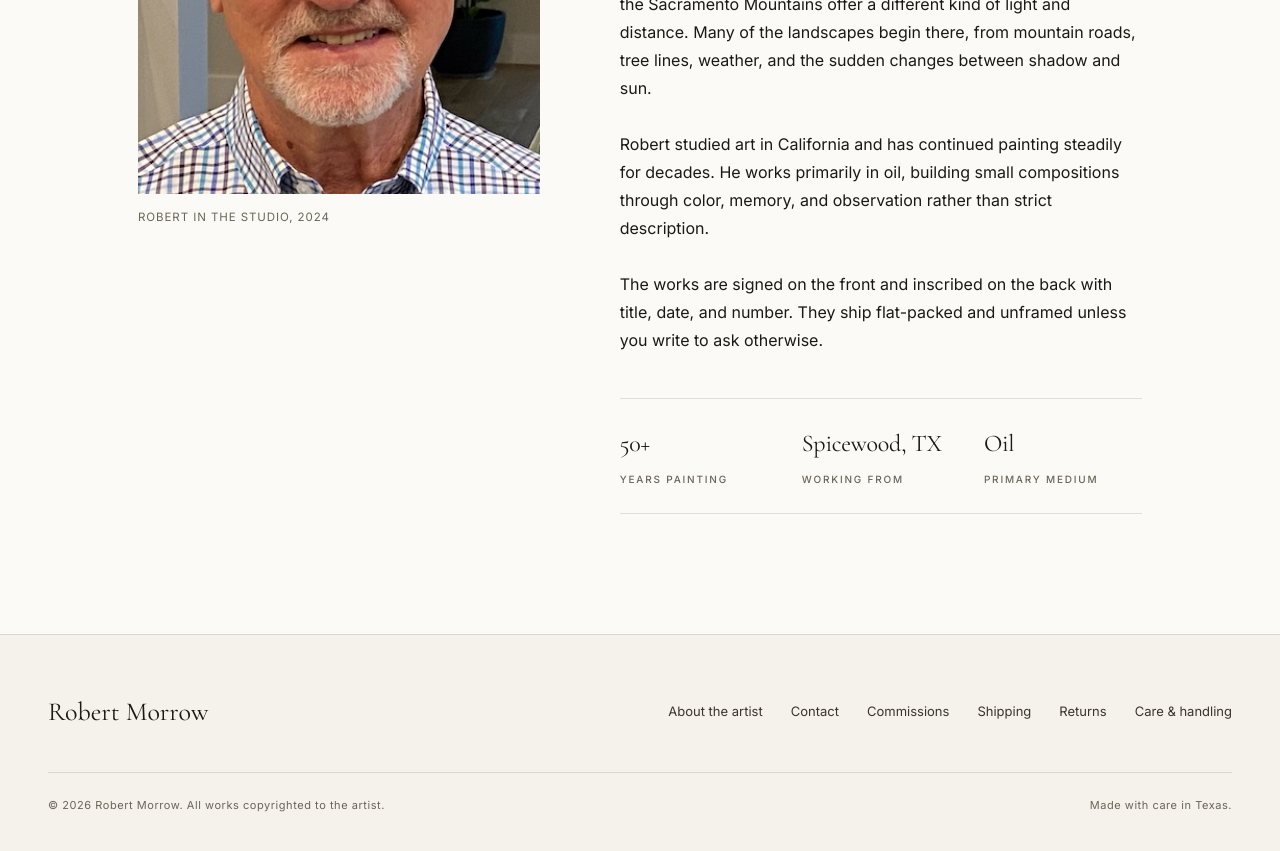
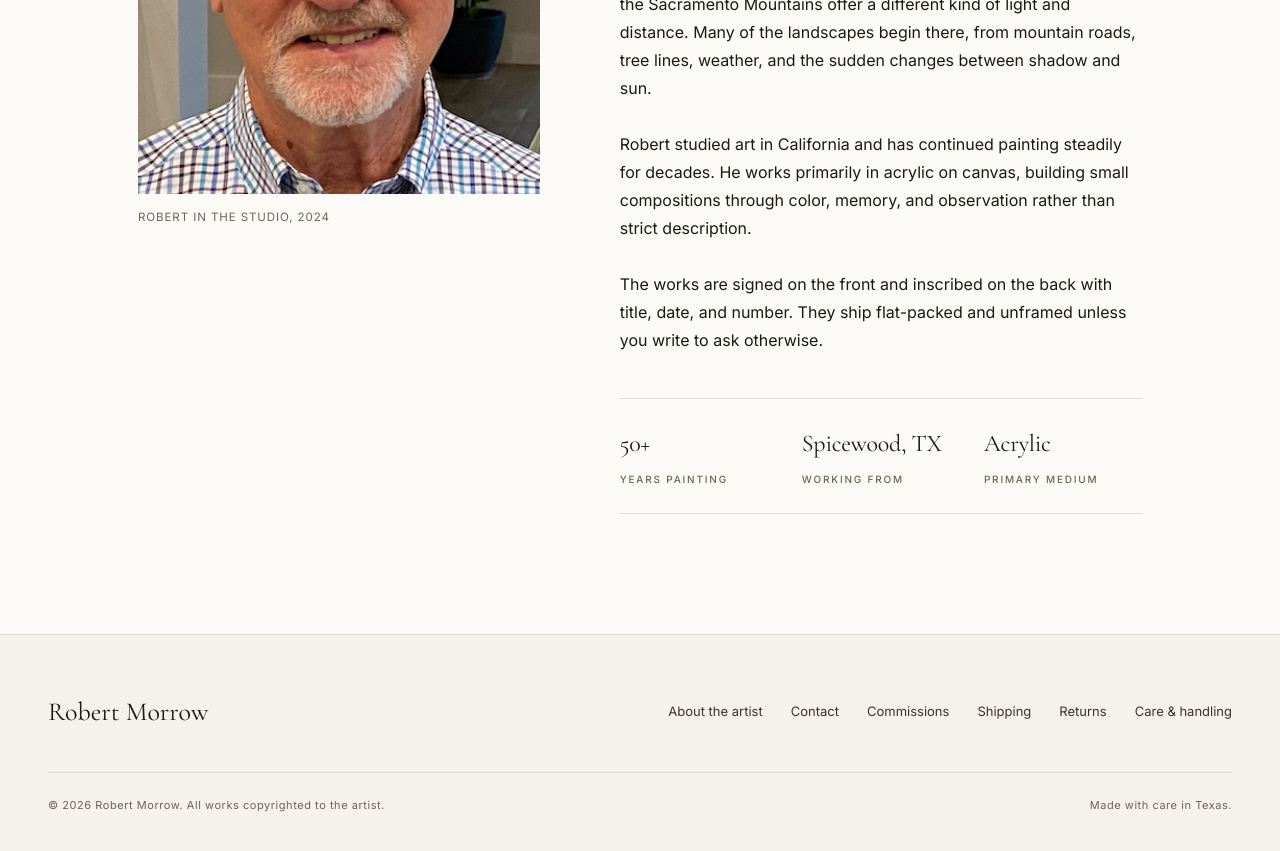
Before and after one commit to briantraudt/robertmorrow, a Next.js app: page /about in a window 1280 px wide. Shown: the part 820-1671 px from the top of the page. Built offline with nearby package versions, Linux system fonts and the light colour scheme; no server answers.

Commit message:
Update medium to acrylic

```diff
--- a/app/about/page.tsx
+++ b/app/about/page.tsx
@@ -4,7 +4,7 @@ import AboutSection from "@/components/about-section";
 export const metadata: Metadata = {
   title: "About the artist",
   description:
-    "Robert Morrow paints small oil paintings, slowly, in a converted barn in southern New Hampshire.",
+    "Robert Morrow paints acrylic works rooted in Spicewood, Texas, and the Cloudcroft, New Mexico, landscapes that inspire many of them.",
 };
 
 export default function AboutPage() {
--- a/app/layout.tsx
+++ b/app/layout.tsx
@@ -16,11 +16,11 @@ export const metadata: Metadata = {
     template: "%s · Robert Morrow",
   },
   description:
-    "Small oil paintings, made slowly in a converted barn in southern New Hampshire.",
+    "Acrylic paintings by Robert Morrow, rooted in Spicewood, Texas, and the landscapes around Cloudcroft, New Mexico.",
   openGraph: {
     title: "Robert Morrow — Paintings",
     description:
-      "Small oil paintings, made slowly in a converted barn in southern New Hampshire.",
+      "Acrylic paintings by Robert Morrow, rooted in Spicewood, Texas, and the landscapes around Cloudcroft, New Mexico.",
     url: siteUrl,
     siteName: "Robert Morrow",
     type: "website",
--- a/app/paintings/[slug]/page.tsx
+++ b/app/paintings/[slug]/page.tsx
@@ -20,7 +20,7 @@ export async function generateMetadata({
   const yearSuffix = p.year > 0 ? `, ${p.year}` : "";
   return {
     title: `${p.title}${yearSuffix}`,
-    description: `${p.medium}, ${p.w}″ × ${p.h}″. Oil painting by Robert Morrow.`,
+    description: `${p.medium}, ${p.w}″ × ${p.h}″. Painting by Robert Morrow.`,
     openGraph: {
       title: `${p.title}${yearSuffix} — Robert Morrow`,
       images: p.images?.[0]?.url ? [{ url: p.images[0].url }] : undefined,
--- a/components/about-section.tsx
+++ b/components/about-section.tsx
@@ -92,9 +92,9 @@ export default function AboutSection() {
           </p>
           <p>
             Robert studied art in California and has continued painting
-            steadily for decades. He works primarily in oil, building small
-            compositions through color, memory, and observation rather than
-            strict description.
+            steadily for decades. He works primarily in acrylic on canvas,
+            building small compositions through color, memory, and observation
+            rather than strict description.
           </p>
           <p>
             The works are signed on the front and inscribed on the back with
@@ -115,7 +115,7 @@ export default function AboutSection() {
           >
             <Stat n="50+" label="Years painting" />
             <Stat n="Spicewood, TX" label="Working from" />
-            <Stat n="Oil" label="Primary medium" />
+            <Stat n="Acrylic" label="Primary medium" />
           </div>
         </div>
       </div>
--- a/components/admin/painting-form.tsx
+++ b/components/admin/painting-form.tsx
@@ -106,7 +106,7 @@ export default function PaintingForm({ mode, painting }: Props) {
   const [form, setForm] = useState<FormState>(() => ({
     title: painting?.title ?? "",
     year: painting?.year ? String(painting.year) : "",
-    medium: painting?.medium ?? "Oil on linen",
+    medium: painting?.medium ?? "Acrylic on canvas",
     w: painting?.w ? String(painting.w) : "",
     h: painting?.h ? String(painting.h) : "",
     price: painting?.price ? String(painting.price) : "",
@@ -323,7 +323,7 @@ export default function PaintingForm({ mode, painting }: Props) {
               value={form.medium}
               onChange={(e) => update("medium", e.target.value)}
               required
-              placeholder="Oil on linen"
+              placeholder="Acrylic on canvas"
               style={inputStyle}
             />
           </Field>
```
